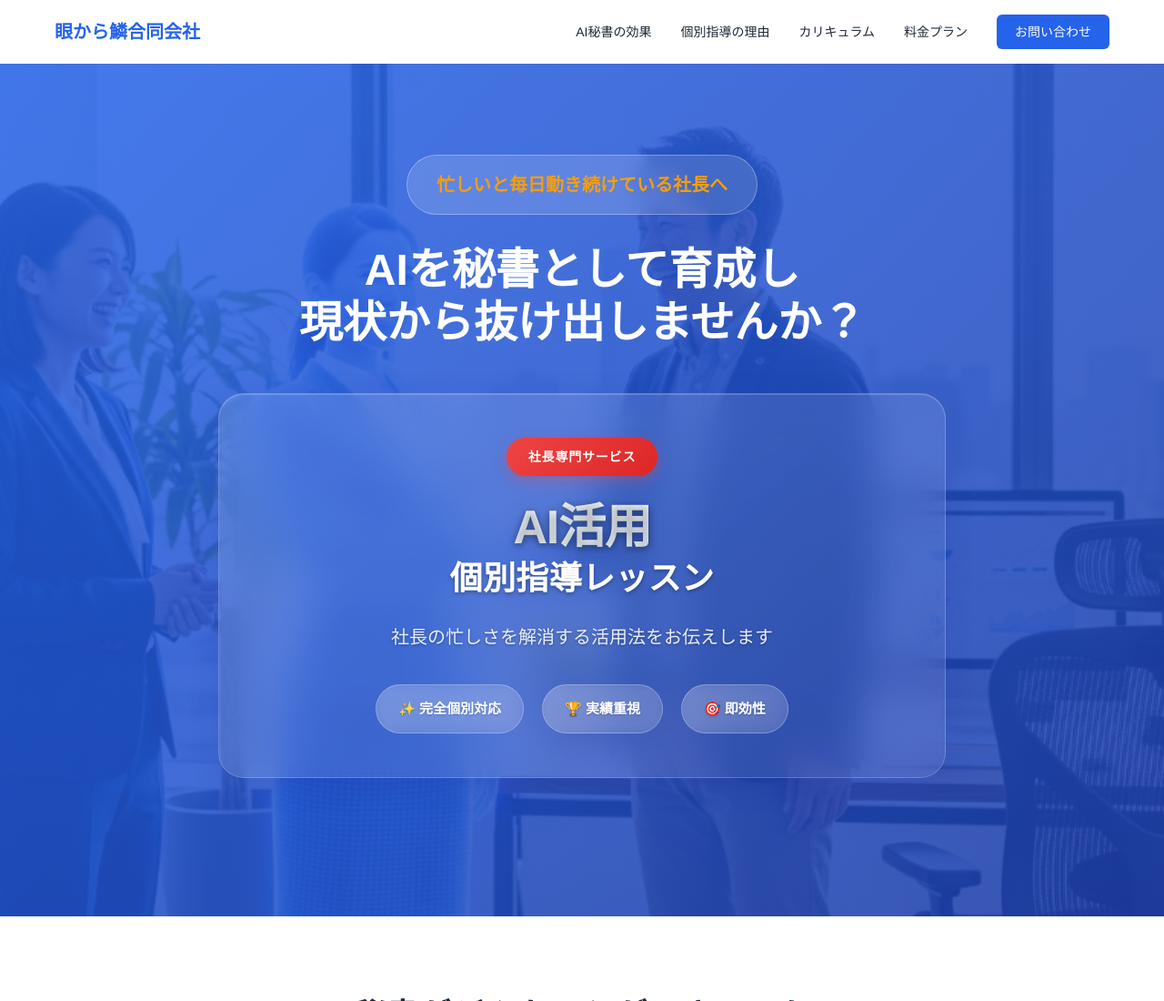
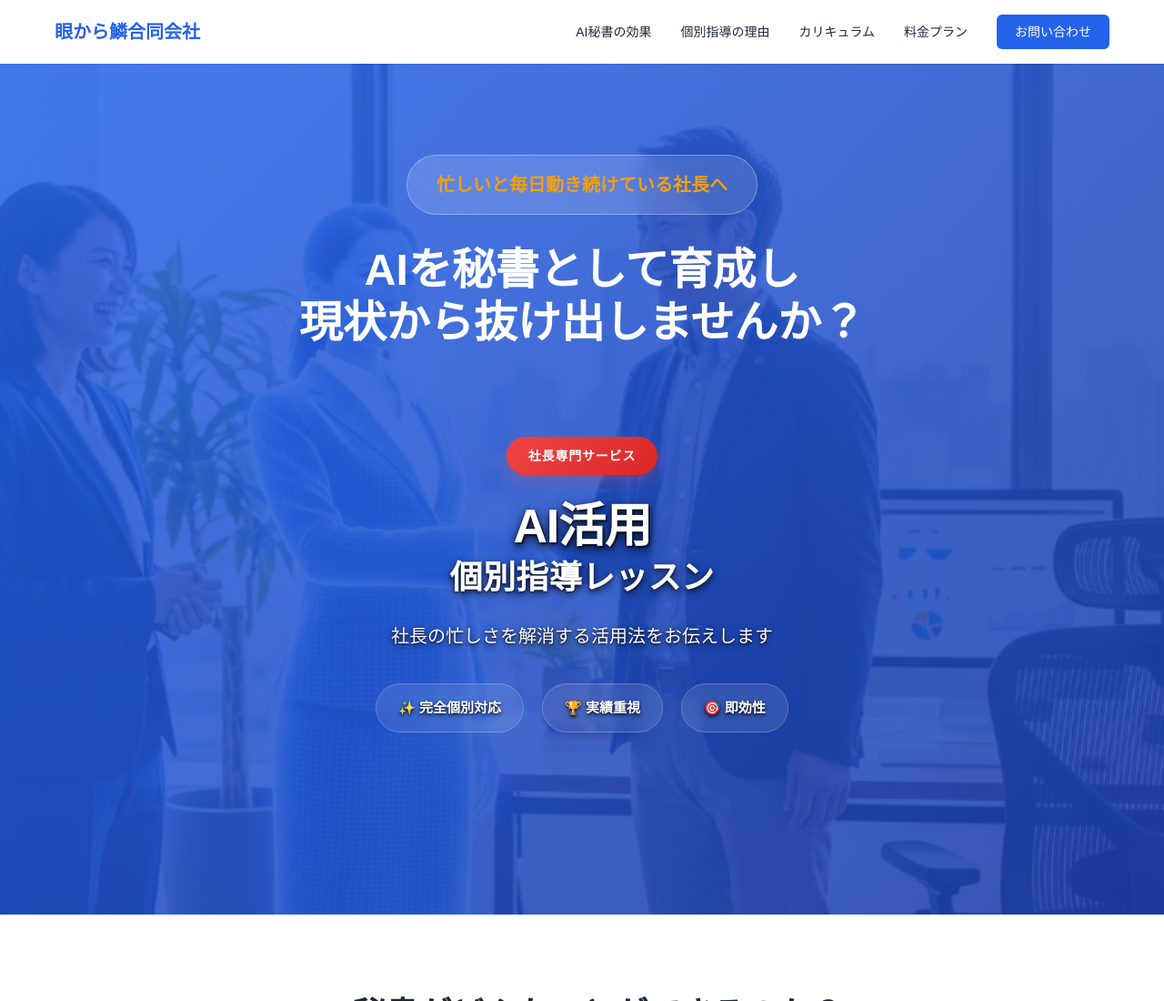
Before and after one commit to junagashima/ai-secretary-lp, a website built with Vite: page index.html in a window 1280 px wide. Shown: the top 1100 px of the page at 91% size. Built offline with nearby package versions, Linux system fonts and the light colour scheme.

Commit message:
🖼️ Remove service name background box to showcase hero image fully
- Remove all background, borders, and glass effects from service name section
- Allow AI secretary and president handshake scene to be fully visible
- Strengthen text shadows for excellent readability against photo background
- Simplify feature tags with minimal transparent backgrounds
- Reduce visual noise to let the powerful background image tell the story
- Maintain professional typography with enhanced contrast
- Create more impactful first impression with authentic business imagery

```diff
--- a/style.css
+++ b/style.css
@@ -121,42 +121,19 @@ body {
     color: var(--accent-color);
 }
 
-/* サービス名セクション - 透過ガラスモーフィズムデザイン */
+/* サービス名セクション - 背景画像を活かすデザイン */
 .service-name {
-    background: linear-gradient(135deg, rgba(255, 255, 255, 0.15) 0%, rgba(255, 255, 255, 0.08) 100%);
-    backdrop-filter: blur(20px);
-    -webkit-backdrop-filter: blur(20px);
-    border-radius: 28px;
-    padding: 48px;
+    background: none;
+    padding: 48px 20px;
     margin: 48px 0 32px 0;
     position: relative;
-    box-shadow:
-        0 8px 32px rgba(31, 38, 135, 0.15),
-        inset 0 1px 0 rgba(255, 255, 255, 0.2);
-    border: 1px solid rgba(255, 255, 255, 0.18);
     text-align: center;
     max-width: 850px;
     margin-left: auto;
     margin-right: auto;
-    overflow: hidden;
-}
-
-.service-name::before {
-    content: '';
-    position: absolute;
-    top: 0;
-    left: 0;
-    right: 0;
-    bottom: 0;
-    background: linear-gradient(135deg, rgba(59, 130, 246, 0.02) 0%, rgba(147, 51, 234, 0.02) 100%);
-    border-radius: 28px;
-    z-index: 1;
-}
-
-.service-name > * {
-    position: relative;
-    z-index: 2;
-}
+}
+
+/* 不要なoverlay削除 - 背景画像を直接表示 */
 
 .service-badge {
     display: inline-block;
@@ -199,14 +176,13 @@ body {
     display: block;
     font-size: 52px;
     font-weight: 900;
-    background: linear-gradient(135deg, #ffffff 0%, #f0f9ff 60%, #dbeafe 100%);
-    -webkit-background-clip: text;
-    -webkit-text-fill-color: transparent;
-    background-clip: text;
+    color: var(--white);
     letter-spacing: -0.025em;
     margin-bottom: 8px;
-    text-shadow: 0 2px 8px rgba(0, 0, 0, 0.3);
-    filter: drop-shadow(0 2px 4px rgba(0, 0, 0, 0.2));
+    text-shadow:
+        0 4px 12px rgba(0, 0, 0, 0.8),
+        0 2px 4px rgba(0, 0, 0, 0.6),
+        2px 2px 0px rgba(0, 0, 0, 0.4);
 }
 
 .service-sub {
@@ -215,19 +191,23 @@ body {
     font-weight: 700;
     color: var(--white);
     letter-spacing: 0.01em;
-    text-shadow: 0 2px 4px rgba(0, 0, 0, 0.3);
+    text-shadow:
+        0 3px 8px rgba(0, 0, 0, 0.8),
+        0 1px 3px rgba(0, 0, 0, 0.6);
 }
 
 .service-tagline {
     font-size: 20px;
-    color: rgba(255, 255, 255, 0.9);
+    color: var(--white);
     margin: 28px 0 36px 0;
     font-weight: 500;
     line-height: 1.6;
     max-width: 600px;
     margin-left: auto;
     margin-right: auto;
-    text-shadow: 0 1px 3px rgba(0, 0, 0, 0.3);
+    text-shadow:
+        0 2px 6px rgba(0, 0, 0, 0.8),
+        0 1px 2px rgba(0, 0, 0, 0.6);
 }
 
 .service-features {
@@ -239,24 +219,26 @@ body {
 }
 
 .feature-tag {
-    background: linear-gradient(135deg, rgba(255, 255, 255, 0.2) 0%, rgba(255, 255, 255, 0.1) 100%);
+    background: rgba(255, 255, 255, 0.1);
     color: var(--white);
     padding: 14px 24px;
     border-radius: 50px;
     font-size: 15px;
     font-weight: 600;
-    border: 1px solid rgba(255, 255, 255, 0.25);
-    backdrop-filter: blur(8px);
+    border: 1px solid rgba(255, 255, 255, 0.2);
+    backdrop-filter: blur(5px);
     transition: all 0.4s cubic-bezier(0.4, 0, 0.2, 1);
     position: relative;
-    text-shadow: 0 1px 2px rgba(0, 0, 0, 0.2);
+    text-shadow:
+        0 2px 4px rgba(0, 0, 0, 0.7),
+        0 1px 2px rgba(0, 0, 0, 0.5);
 }
 
 .feature-tag:hover {
-    background: linear-gradient(135deg, rgba(255, 255, 255, 0.3) 0%, rgba(255, 255, 255, 0.2) 100%);
+    background: rgba(255, 255, 255, 0.2);
     transform: translateY(-3px);
-    box-shadow: 0 12px 25px rgba(0, 0, 0, 0.2);
-    border-color: rgba(255, 255, 255, 0.4);
+    box-shadow: 0 8px 16px rgba(0, 0, 0, 0.3);
+    border-color: rgba(255, 255, 255, 0.3);
 }
 
 /* 質問セクション - 元のLPデザインルール適用 */
```
